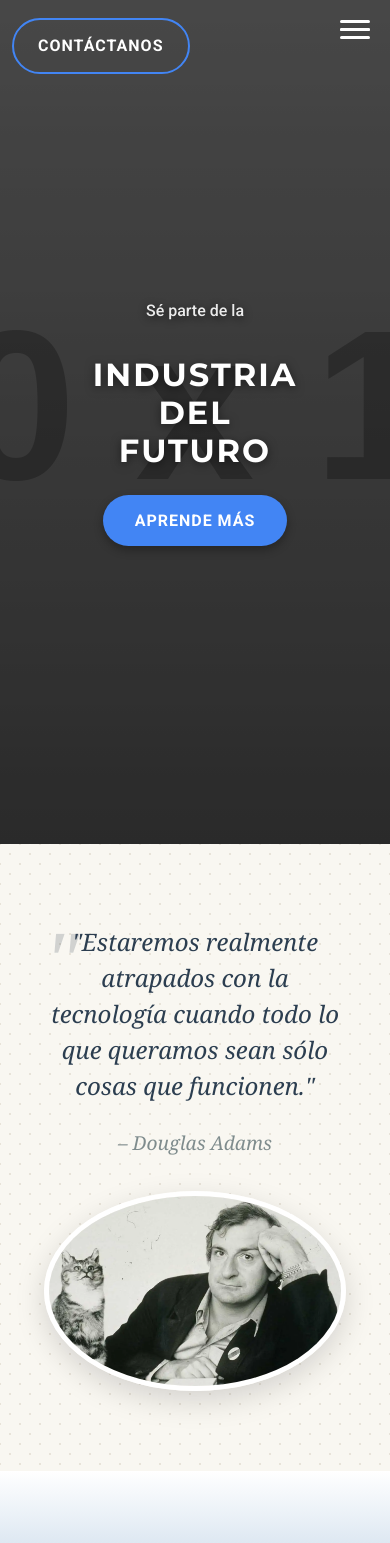
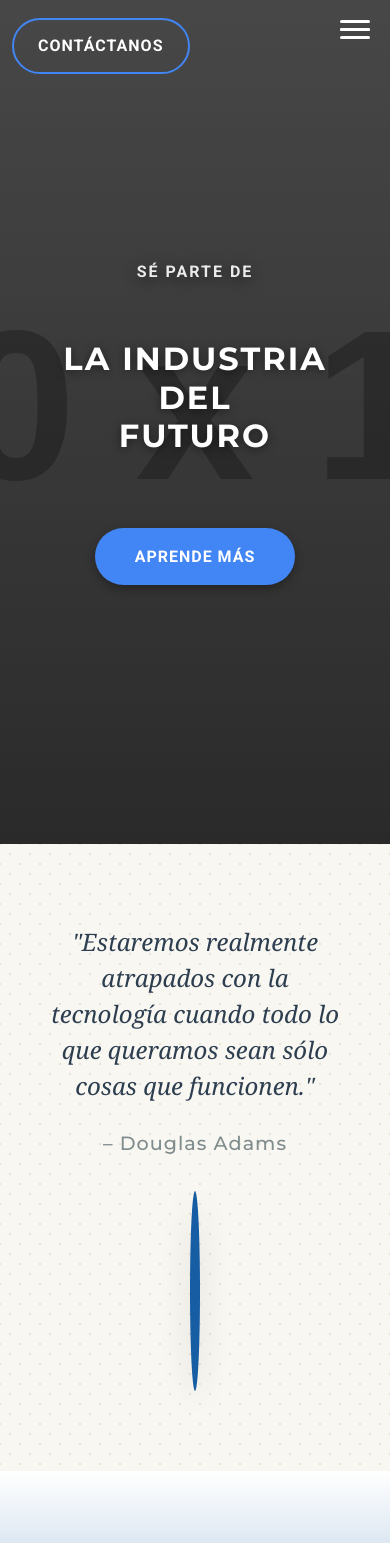
Before and after one commit to AlejandroLiinares/IwieDrones, a React (Vite) app: page / in a window 390 px wide. Shown: the top 1543 px of the page. Built offline with nearby package versions, Linux system fonts and the light colour scheme.

Commit message:
Optimizacion del titulo y la frase

```diff
--- a/src/pages/Home.jsx
+++ b/src/pages/Home.jsx
@@ -137,8 +137,8 @@ const Home = () => {
         <div className="hero-overlay"></div>
         <div className="container">
           <div className="hero-content">
-            <p className="hero-subtitle">Sé parte de la</p>
-            <h1 className="hero-title">INDUSTRIA DEL<br/>FUTURO</h1>
+            <p className="hero-subtitle">Sé parte de</p>
+            <h1 className="hero-title">LA INDUSTRIA DEL<br/>FUTURO</h1>
             <a
               href="https://docs.google.com/forms/d/e/1FAIpQLScgwO1KYwaibQZYrREAYoebI05qgcvgikzRHxhDIQUSMTGnhA/viewform"
               target="_blank"
@@ -162,7 +162,10 @@ const Home = () => {
               <cite>– Douglas Adams</cite>
             </div>
             <div className="quote-image">
-              <img src="/douglas.webp" alt="Douglas Adams" />
+              <img
+                src="/douglas.webp"
+                alt="Douglas Adams"
+              />
             </div>
           </div>
         </div>
--- a/src/styles/Home.css
+++ b/src/styles/Home.css
@@ -3,7 +3,7 @@
   background: linear-gradient(rgba(0, 0, 0, 0.5), rgba(0, 0, 0, 0.7)), url('https://via.placeholder.com/1920x1080') no-repeat center center;
   background-size: cover;
   color: white;
-  padding: 12rem 2rem;
+  padding: 15rem 2rem;
   text-align: center;
   position: relative;
   overflow: hidden;
@@ -33,8 +33,14 @@
 }
 
 .hero-content {
-  max-width: 800px;
+  max-width: 1000px;
   margin: 0 auto;
+  padding: 3rem;
+  display: flex;
+  flex-direction: column;
+  align-items: center;
+  justify-content: center;
+  gap: 1.5rem;
   position: relative;
   z-index: 2;
   animation: fadeInUp 1.2s ease-out;
@@ -61,24 +67,27 @@
 }
 
 .hero-content {
-  max-width: 800px;
+  max-width: 1000px;
   margin: 0 auto;
-  padding: 2rem;
+  padding: 3rem;
 }
 
 .hero-subtitle {
-  font-size: 2.5rem;
-  font-weight: 500;
+  font-size: 5.5rem;
+  font-weight: 900;
   color: #ffffff;
   margin-bottom: 1rem;
   opacity: 1;
   animation: fadeInUp 1s ease forwards;
   animation-delay: 0.5s;
-  text-shadow: 0 2px 10px rgba(0, 0, 0, 0.7);
+  text-shadow: 0 4px 15px rgba(0, 0, 0, 0.7);
+  text-transform: uppercase;
+  letter-spacing: 2px;
+  line-height: 1.2;
 }
 
 .hero-title {
-  font-size: 5rem;
+  font-size: 11rem;
   font-weight: 900;
   color: #ffffff;
   margin-bottom: 2rem;
@@ -92,34 +101,14 @@
   display: block;
 }
 
-@media (max-width: 768px) {
-  .hero-title {
-    font-size: 3.5rem;
-  }
-
-  .hero-subtitle {
-    font-size: 1.8rem;
-  }
-}
-
-@media (max-width: 480px) {
-  .hero-title {
-    font-size: 2.5rem;
-  }
-
-  .hero-subtitle {
-    font-size: 1.2rem;
-  }
-}
-
 .cta-button {
   display: inline-block;
   background: #4285f4;
   color: white;
-  font-size: 1rem;
+  font-size: 1.2rem;
   font-weight: 600;
   text-transform: uppercase;
-  padding: 0.8rem 2rem;
+  padding: 1rem 2.5rem;
   border-radius: 50px;
   text-decoration: none;
   box-shadow: 0 4px 10px rgba(0, 0, 0, 0.3);
@@ -128,6 +117,7 @@
   animation: fadeInUp 1s ease forwards;
   animation-delay: 1.1s;
   letter-spacing: 1px;
+  margin-top: 1rem;
 }
 
 .cta-button:hover {
@@ -968,6 +958,42 @@ body {
   }
 }
 
+@media (max-width: 768px) {
+  .hero-title {
+    font-size: 7rem;
+    margin-bottom: 2rem;
+  }
+
+  .hero-subtitle {
+    font-size: 4rem;
+    margin-bottom: 1.5rem;
+  }
+
+  .hero {
+    padding: 10rem 1rem;
+  }
+
+  .hero-content {
+    padding: 2rem;
+    gap: 1.5rem;
+  }
+
+  .cta-button {
+    margin-top: 1.5rem;
+    padding: 1rem 2.5rem;
+  }
+}
+
+@media (max-width: 480px) {
+  .hero-title {
+    font-size: 4.5rem;
+  }
+
+  .hero-subtitle {
+    font-size: 2.5rem;
+  }
+}
+
 /* Quote Section */
 .quote-section {
   padding: 5rem 2rem;
@@ -1015,27 +1041,24 @@ body {
   color: #2c3e50;
   margin: 0 0 1.5rem 0;
   position: relative;
-  padding-left: 2rem;
+  padding-left: 0;
   font-style: italic;
 }
 
 .quote-text blockquote::before {
-  content: '"';
-  font-size: 5rem;
-  position: absolute;
-  left: -1rem;
-  top: -2rem;
-  color: rgba(44, 62, 80, 0.2);
-  font-family: Georgia, serif;
+  display: none;
 }
 
 .quote-text cite {
-  font-family: 'Libre Baskerville', Georgia, serif;
+  font-family: var(--font-secondary);
   font-size: 1.2rem;
   color: #7f8c8d;
   display: block;
   margin-top: 1rem;
-  padding-left: 2rem;
+  padding-left: 0;
+  font-style: normal;
+  font-weight: var(--font-weight-medium);
+  letter-spacing: 1px;
 }
 
 .quote-image {
@@ -1044,19 +1067,23 @@ body {
   border-radius: 50%;
   overflow: hidden;
   box-shadow: 0 10px 30px rgba(0, 0, 0, 0.15);
-  border: 5px solid #fff;
+  border: 5px solid var(--color-primary);
   position: relative;
 }
 
 .quote-image img {
-  width: 100%;
-  height: 100%;
+  width: 120%;
+  height: 120%;
   object-fit: cover;
-  transition: transform 0.5s ease;
+  position: absolute;
+  top: 50%;
+  left: 50%;
+  transform: translate(-50%, -50%);
+  transition: all 0.5s ease;
 }
 
 .quote-image:hover img {
-  transform: scale(1.05);
+  transform: translate(-50%, -50%) scale(1.05);
 }
 
 @media (max-width: 768px) {
@@ -1075,11 +1102,6 @@ body {
     padding-left: 0;
   }
 
-  .quote-text blockquote::before {
-    left: 0;
-    top: -1.5rem;
-  }
-
   .quote-text cite {
     padding-left: 0;
   }
```
